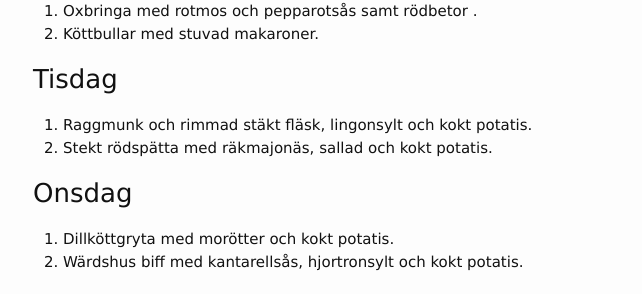
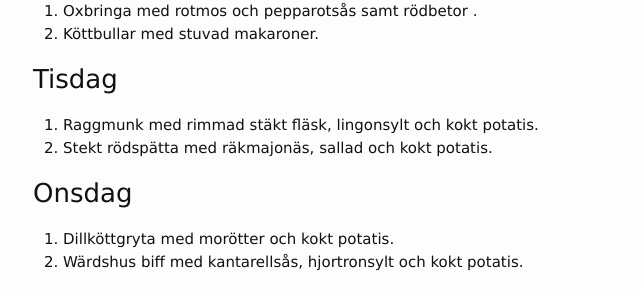
Before and after one commit to FarInn62/farinn62.github.io, a Jekyll site: the page built from lunch.md, in a window 1280 px wide. Shown: the part 276-570 px from the top of the page, without its empty margins (237-879 px from the left). Built offline with Jekyll 4.4.1, drawn with Linux system fonts in a browser that asks for light colours.

Commit message:
Update lunch.md

```diff
--- a/lunch.md
+++ b/lunch.md
@@ -17,7 +17,7 @@ Alla rätter: 80:- Take away: 65:-
 
 ### Tisdag
 
-1. Raggmunk och rimmad stäkt fläsk, lingonsylt och kokt potatis.
+1. Raggmunk med rimmad stäkt fläsk, lingonsylt och kokt potatis.
 2. Stekt rödspätta med räkmajonäs, sallad och kokt potatis.
 
 ### Onsdag
```
